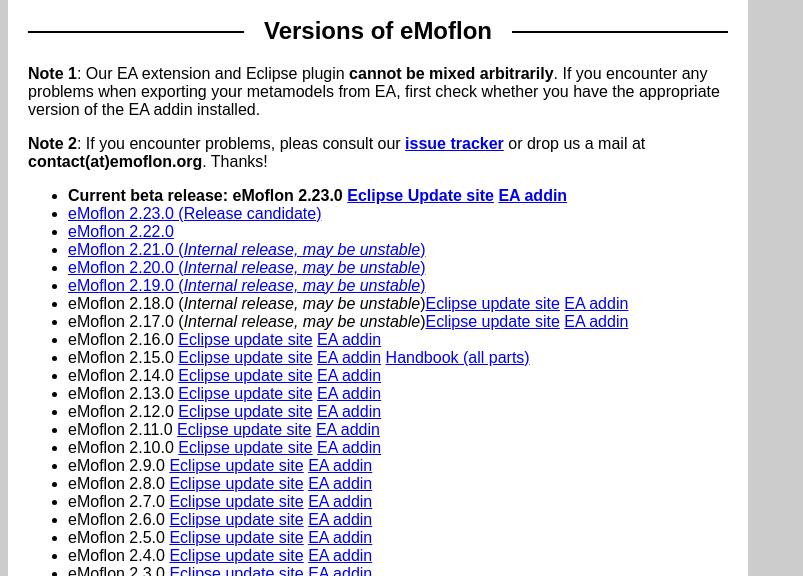
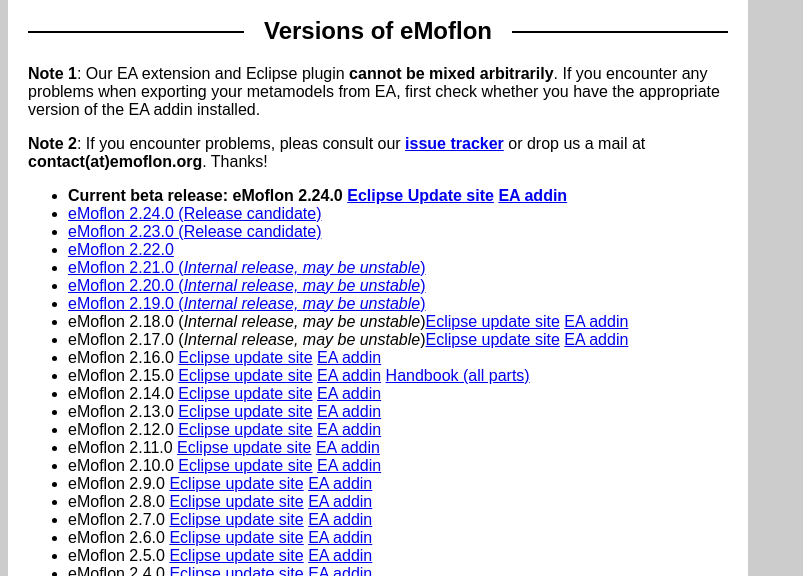
Before and after one commit to eMoflon/eMoflon.github.io, a plain HTML site: page installation.html in a window 1280 px wide. Shown: the part 224-800 px from the top of the page, without its empty margins (0-803 px from the left). Drawn offline with Linux system fonts and the light colour scheme.

Commit message:
Adjust installation instructions

```diff
--- a/installation.html
+++ b/installation.html
@@ -54,11 +54,12 @@ Versions of eMoflon
 <ul>
     <li>
     <b>
-    Current beta release: eMoflon 2.23.0
+    Current beta release: eMoflon 2.24.0
     <a href="./eclipse-plugin/beta/update-site2">Eclipse Update site</a>
     <a href="./eclipse-plugin/beta/update-site2/ea-ecore-addin.zip">EA addin</a>
     </b>
     </li>
+    <li> <a href="https://github.com/eMoflon/emoflon-tool/releases/tag/emoflon_2.24.0">eMoflon 2.24.0 (Release candidate)</a></li>
     <li> <a href="https://github.com/eMoflon/emoflon-tool/releases/tag/emoflon_2.23.0">eMoflon 2.23.0 (Release candidate)</a></li>
     <li> <a href="https://github.com/eMoflon/emoflon-tool/releases/tag/emoflon_2.22.0">eMoflon 2.22.0</a></li>
     <li> <a href="https://github.com/eMoflon/emoflon-tool/releases/tag/emoflon_2.21.0">eMoflon 2.21.0 (<em>Internal release, may be unstable</em>)</a></li>
```
